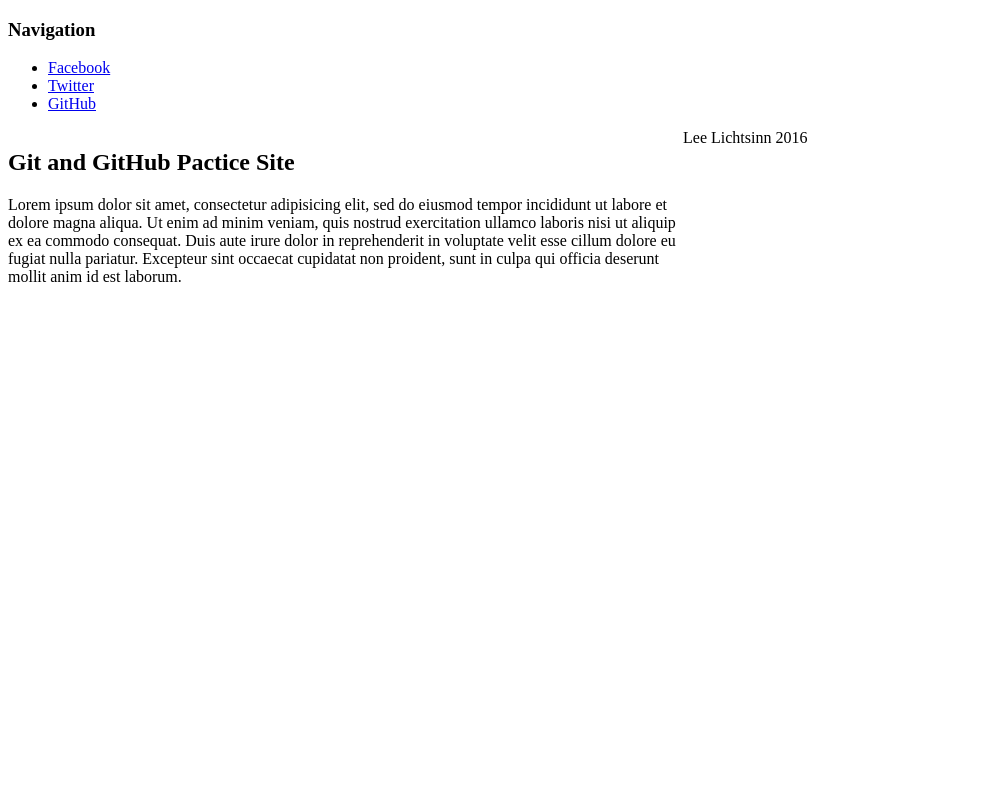
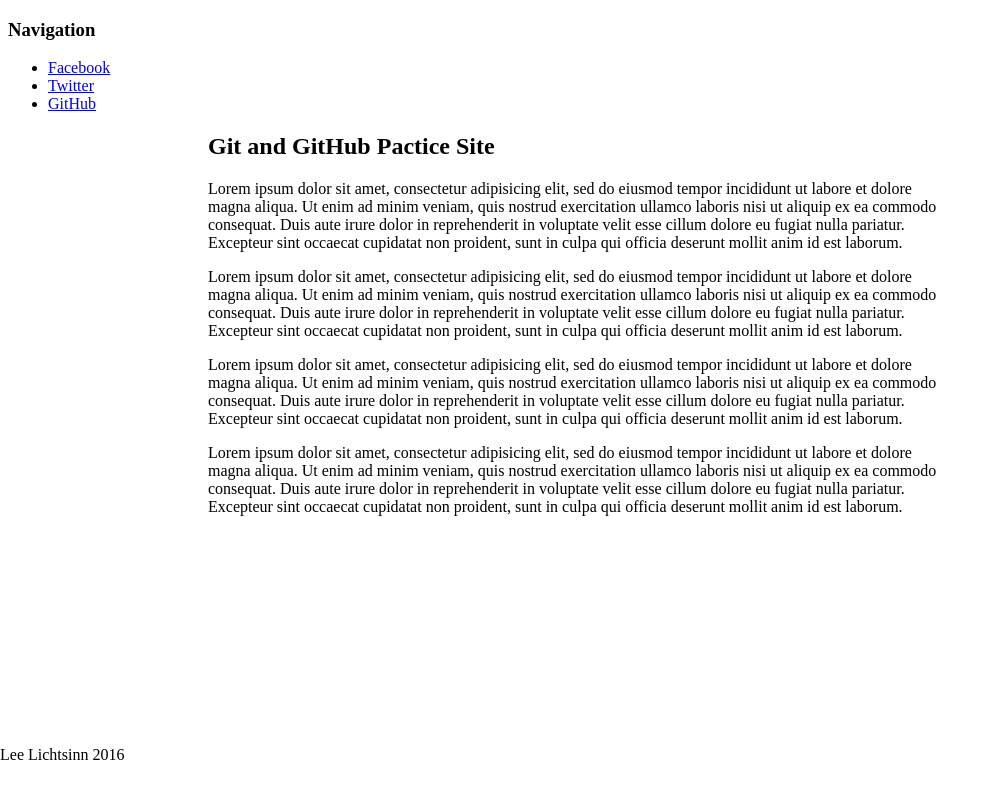
Before and after one commit to leelichtsinn/git_practice, a plain HTML site: page index.html in a window 1280 px wide. Shown: the whole page, without its empty margins (0-999 px from the left). Drawn offline with Linux system fonts and the light colour scheme.

Commit message:
final update to stylesheet

```diff
--- a/index.html
+++ b/index.html
@@ -21,6 +21,15 @@
         <p>
           Lorem ipsum dolor sit amet, consectetur adipisicing elit, sed do eiusmod tempor incididunt ut labore et dolore magna aliqua. Ut enim ad minim veniam, quis nostrud exercitation ullamco laboris nisi ut aliquip ex ea commodo consequat. Duis aute irure dolor in reprehenderit in voluptate velit esse cillum dolore eu fugiat nulla pariatur. Excepteur sint occaecat cupidatat non proident, sunt in culpa qui officia deserunt mollit anim id est laborum.
         </p>
+        <p>
+          Lorem ipsum dolor sit amet, consectetur adipisicing elit, sed do eiusmod tempor incididunt ut labore et dolore magna aliqua. Ut enim ad minim veniam, quis nostrud exercitation ullamco laboris nisi ut aliquip ex ea commodo consequat. Duis aute irure dolor in reprehenderit in voluptate velit esse cillum dolore eu fugiat nulla pariatur. Excepteur sint occaecat cupidatat non proident, sunt in culpa qui officia deserunt mollit anim id est laborum.
+        </p>
+        <p>
+          Lorem ipsum dolor sit amet, consectetur adipisicing elit, sed do eiusmod tempor incididunt ut labore et dolore magna aliqua. Ut enim ad minim veniam, quis nostrud exercitation ullamco laboris nisi ut aliquip ex ea commodo consequat. Duis aute irure dolor in reprehenderit in voluptate velit esse cillum dolore eu fugiat nulla pariatur. Excepteur sint occaecat cupidatat non proident, sunt in culpa qui officia deserunt mollit anim id est laborum.
+        </p>
+        <p>
+          Lorem ipsum dolor sit amet, consectetur adipisicing elit, sed do eiusmod tempor incididunt ut labore et dolore magna aliqua. Ut enim ad minim veniam, quis nostrud exercitation ullamco laboris nisi ut aliquip ex ea commodo consequat. Duis aute irure dolor in reprehenderit in voluptate velit esse cillum dolore eu fugiat nulla pariatur. Excepteur sint occaecat cupidatat non proident, sunt in culpa qui officia deserunt mollit anim id est laborum.
+        </p>
       </div>
     </div>
     <footer>
--- a/style.css
+++ b/style.css
@@ -1,25 +1,32 @@
-body {
+#container {
   position: relative;
 }
 
-#container {
-  width: 900px;
-}
-
 .nav {
-  display: block;
-  float: left;
+  position: absolute;
   vertical-align: top;
-  width: 25%;
+  left: 0px;
+  width: 200px;
 }
 
 #column {
-  display: block;
-  float: left;
   vertical-align: top;
   width: 75%;
 }
 
 .section {
-  display: block;
+  vertical-align: top;
+  margin-left: 200px;
 }
+
+footer {
+  position: fixed;
+  bottom: 0px;
+  left: 0px;
+  height: 70px;
+  width: 100%;
+}
+
+body {
+  margin-bottom: 120px;
+}
```
